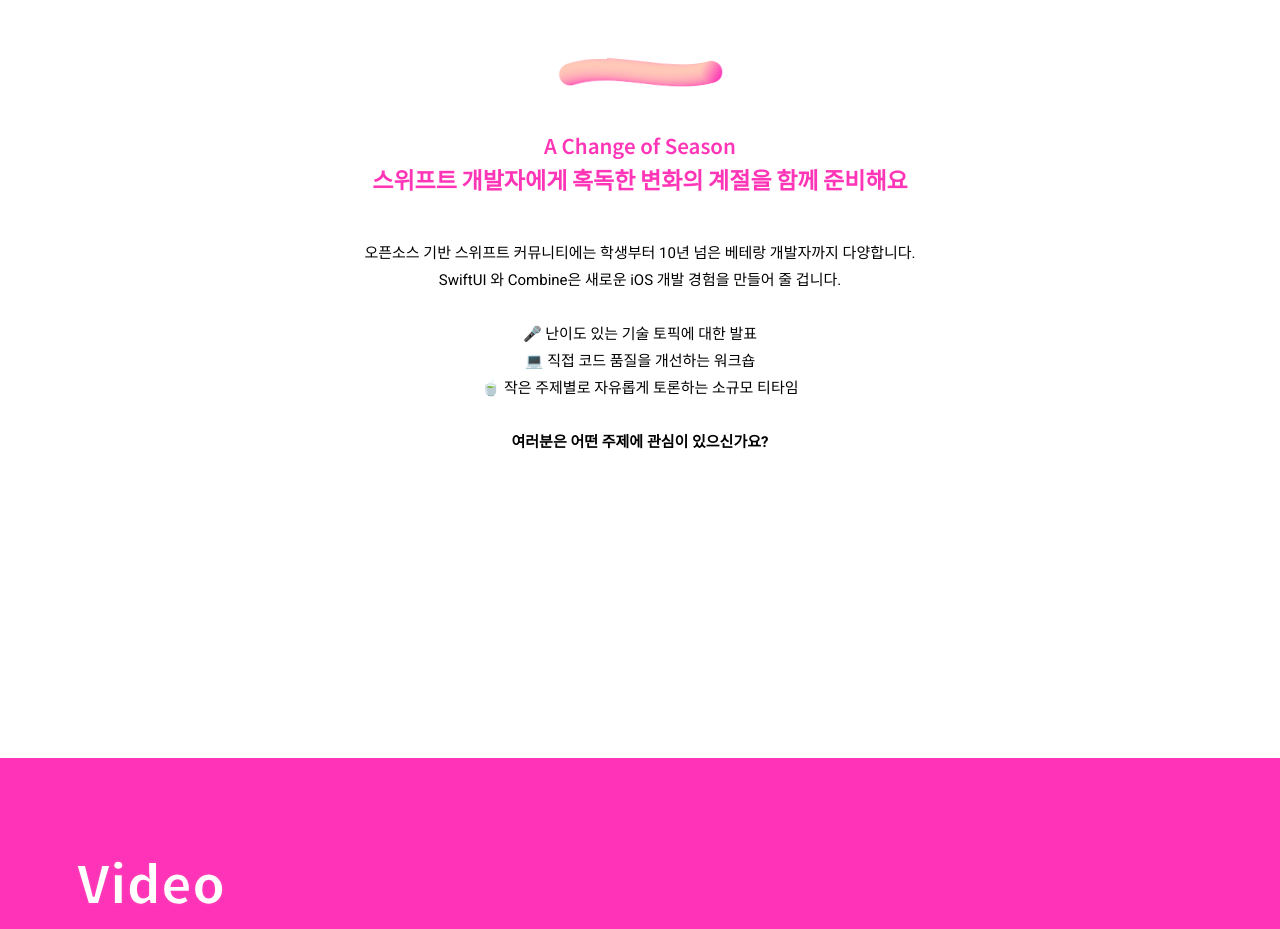
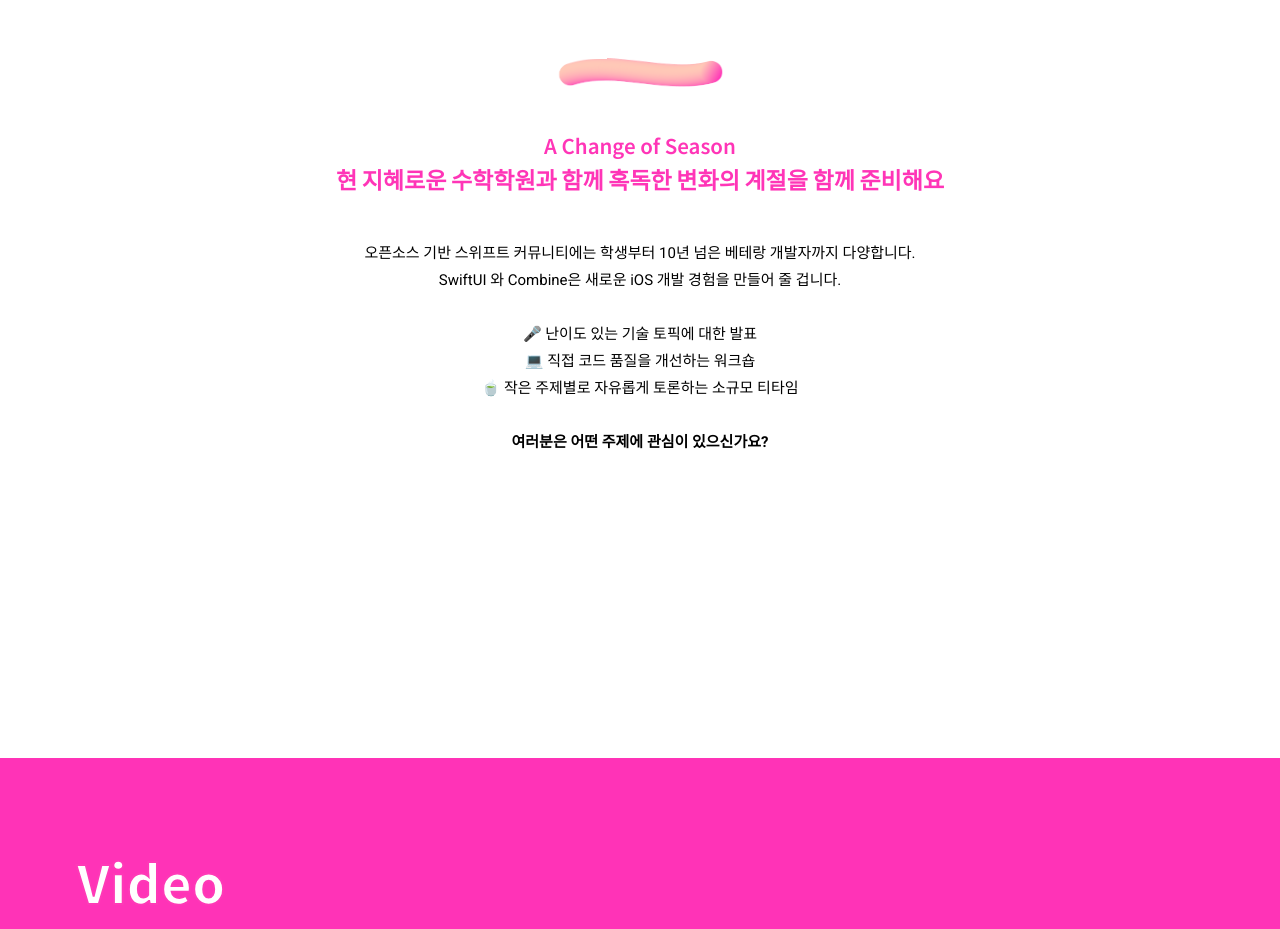
Before and after one commit to jisuacademy/jisuacademy.github.io, a plain HTML site: page 2019/index.html in a window 1280 px wide. Shown: the part 960-1889 px from the top of the page. Drawn offline with nearby package versions, Linux system fonts and the light colour scheme.

Commit message:
Update index.html

```diff
--- a/2019/index.html
+++ b/2019/index.html
@@ -78,7 +78,7 @@
 
 	<!-- Document Title
 	============================================= -->
-	<title>Let'Swift : 스위프트 컨퍼런스</title>
+	<title>현 지혜로운 수학학원</title>
 
 </head>
 
@@ -181,7 +181,7 @@
 								<div>
 									<h3 data-aos="fade-up">
 										A Change of Season</br>
-										스위프트 개발자에게 혹독한 변화의 계절을 함께 준비해요
+										현 지혜로운 수학학원과 함께 혹독한 변화의 계절을 함께 준비해요
 									</h3>
 									<p data-aos="fade-up">
 										오픈소스 기반 스위프트 커뮤니티에는 학생부터 10년 넘은 베테랑 개발자까지 다양합니다. <br/>
```
